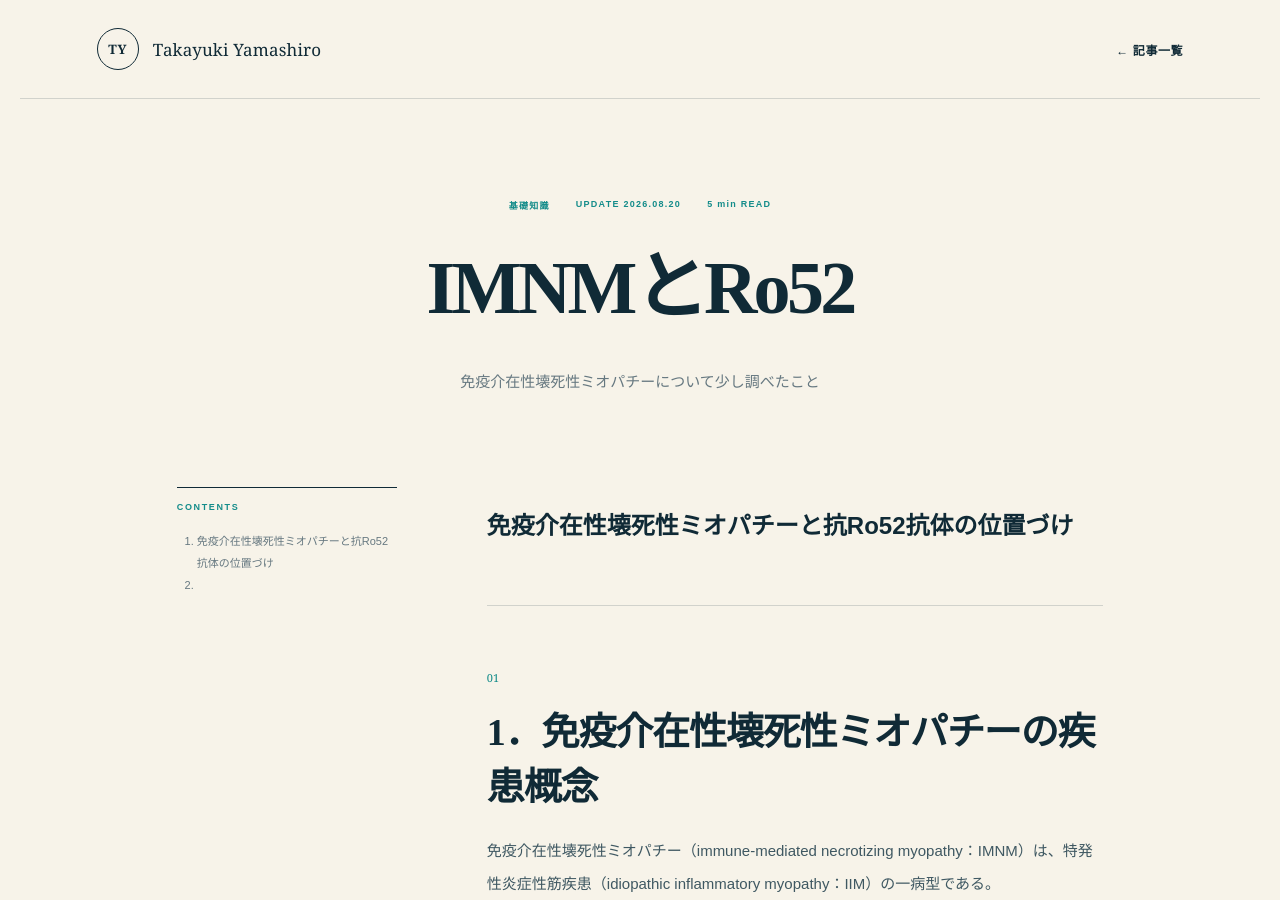
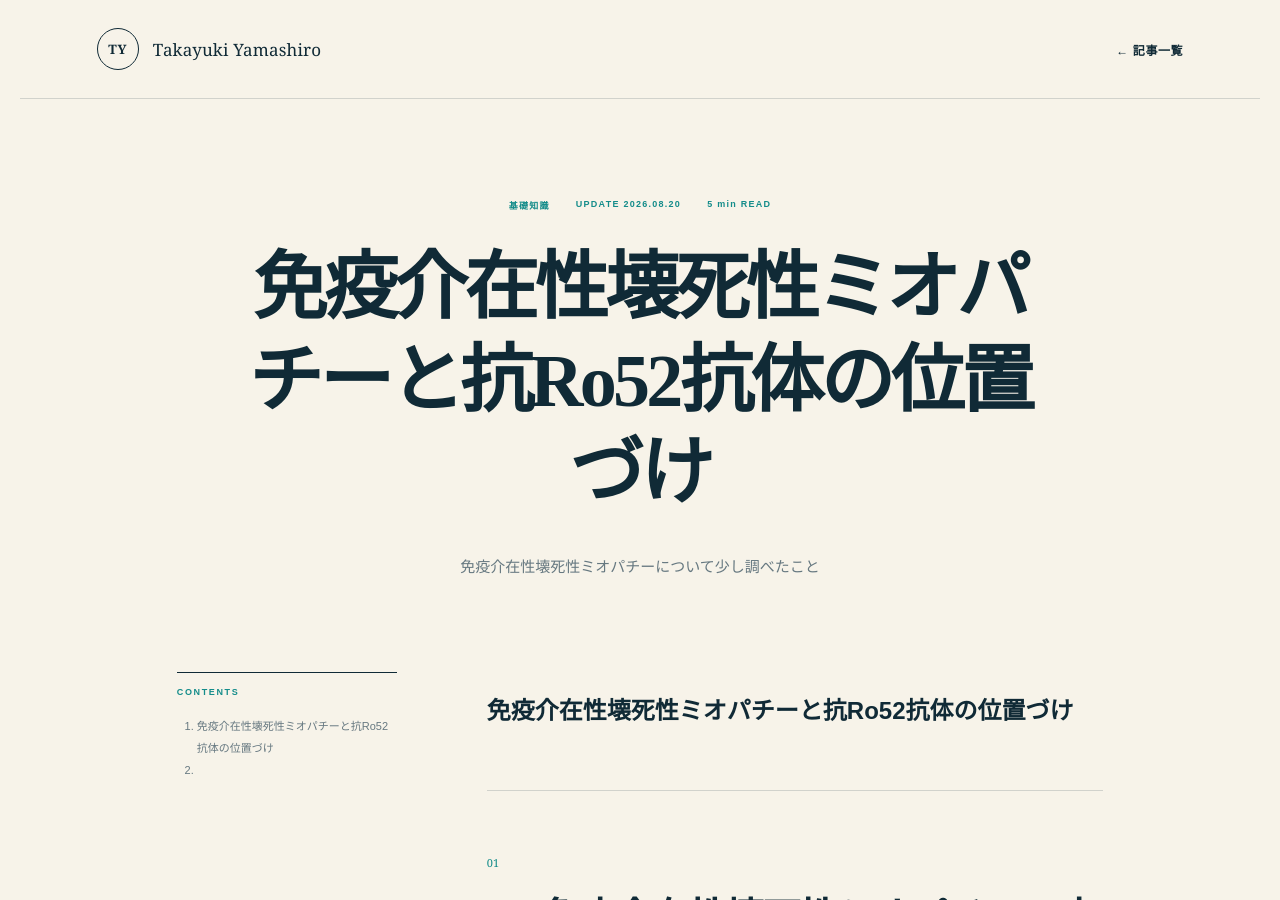
Before and after one commit to takayukiyamashiro/takayukiyamashiro.github.io, a Jekyll site: the page built from _posts/2026-08-20-imnm.md, in a window 1280 px wide and 900 px high. Built offline with Jekyll 4.4.1, drawn with Linux system fonts in a browser that asks for light colours.

Commit message:
Update 2026-08-20-imnm.md

```diff
--- a/_posts/2026-08-20-imnm.md
+++ b/_posts/2026-08-20-imnm.md
@@ -1,9 +1,9 @@
 ---
-title: "IMNMとRo52"
+title: "免疫介在性壊死性ミオパチーと抗Ro52抗体の位置づけ"
 description: "免疫介在性壊死性ミオパチーについて少し調べたこと"
 category: BASICS
 category_ja: 基礎知識
-card_number: "04"
+card_number: "05"
 featured: false
 date: 2026-08-20 12:00:00 +0900
 updated: "2026.08.20"
```
